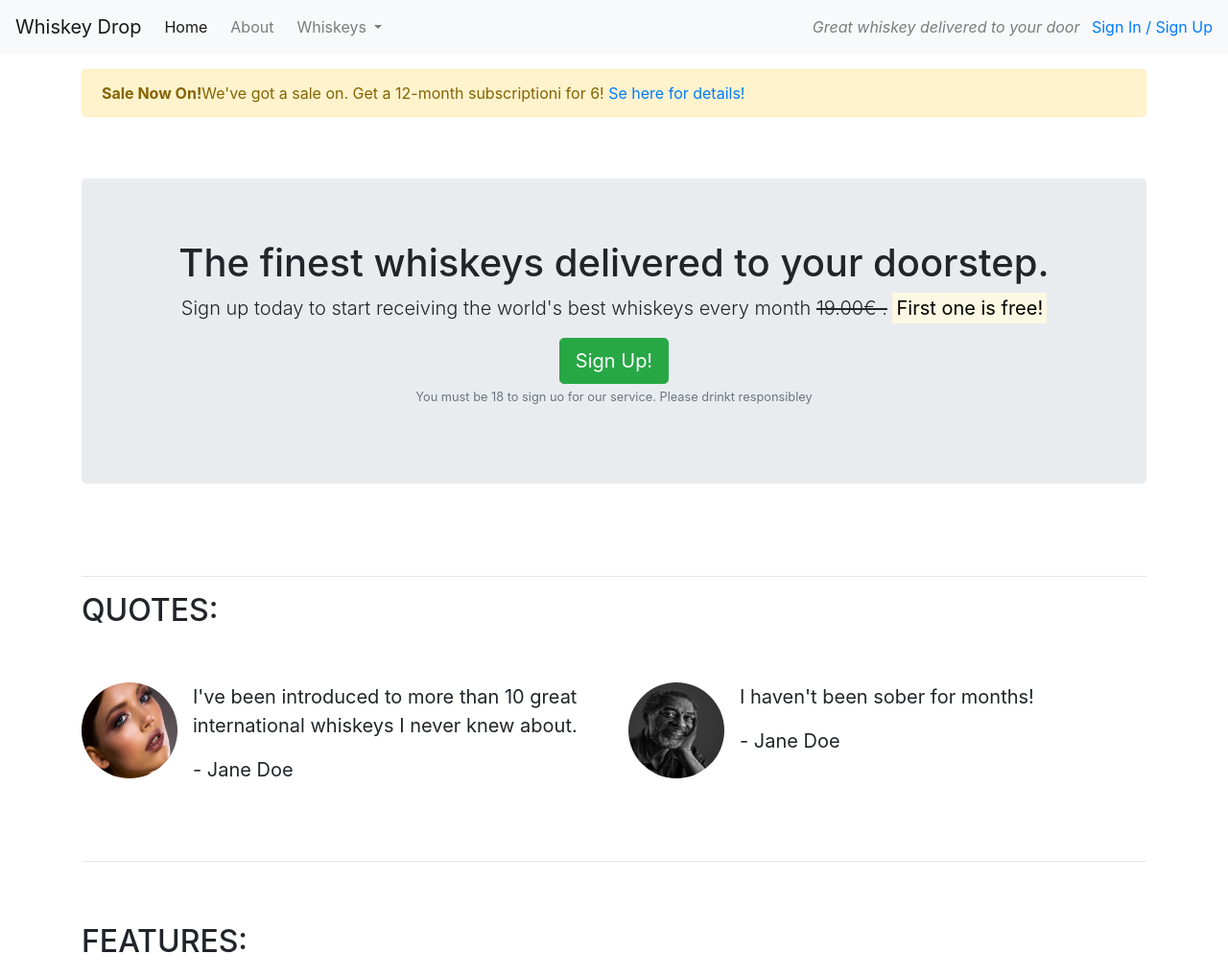
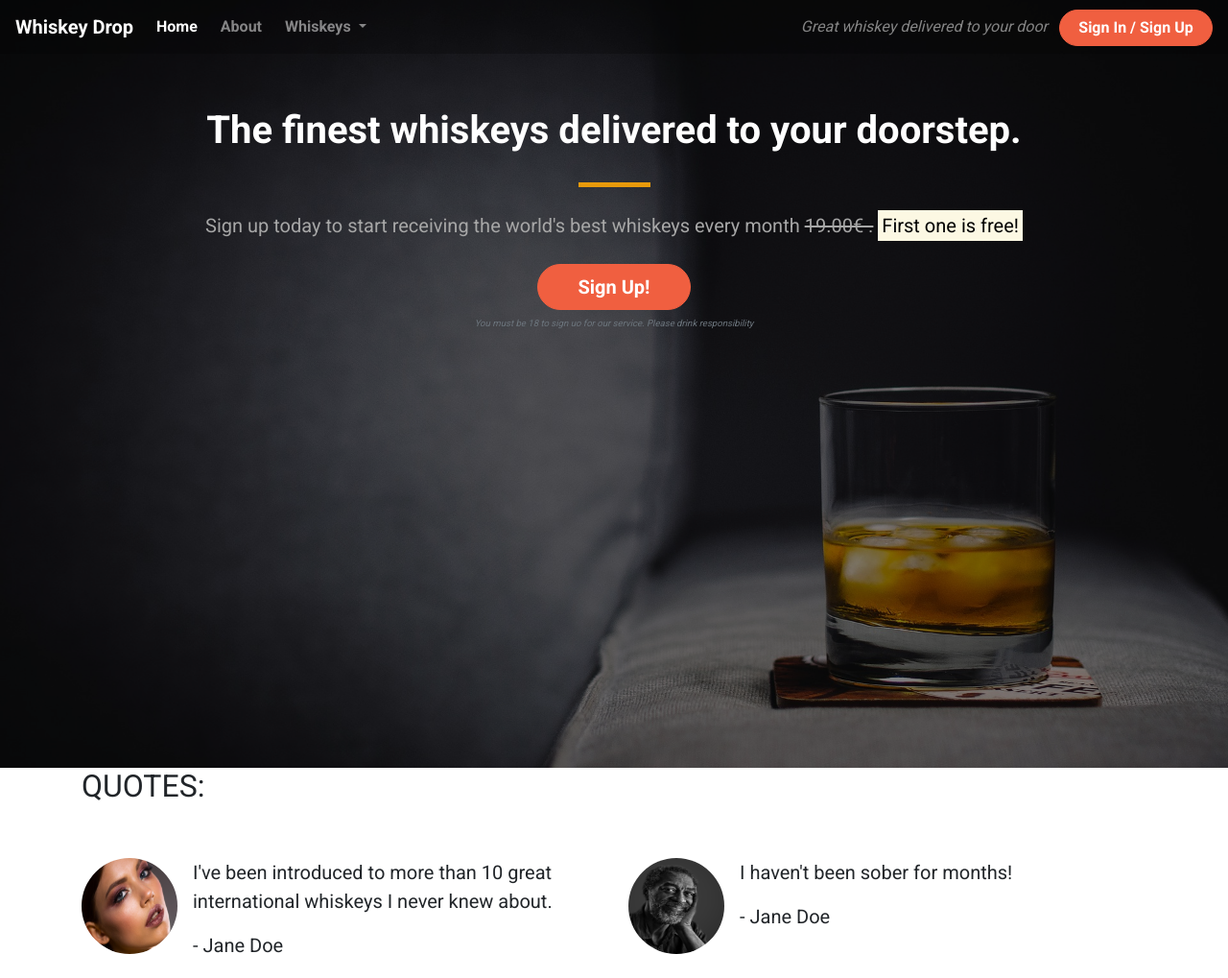
Before and after one commit to AlAliMazen/bootstrap_training, a plain HTML site: page index.html in a window 1280 px wide. Shown: the top 1019 px of the page at 96% size. Drawn offline with nearby package versions, Linux system fonts and the light colour scheme.

Commit message:
Customising the navbar with its links , btns and brand

```diff
--- a/assets/style.css
+++ b/assets/style.css
@@ -1,12 +1,117 @@
-.bg-blue{
-    background-color: blue;
+body{
+    font-family: 'Roboto', sans-serif;
 }
-.bg-red{
-    background-color: red;
+
+.alert-container{
+
 }
-.bg-green{
-    background-color: green;
+.callout-container{
+    height: 100vh; /*vh is modern way to specify that this section should be 100% of the browser view port */
+
+    background: url(../assets/images/whiskey-background.jpg) no-repeat bottom right fixed;
+    -webkit-background-size: cover;
+    -moz-background-size: cover;
+    -o-background-size: cover;
+    background-size: cover;
+    display: flex;
+    align-items: center;
+    justify-content: center;
+    position: relative;
+
 }
-.bg-yellow{
-    background-color: yellow;
+
+.opaque-overlay{
+    position: absolute;
+    top: 0;
+    left: 0;
+    width: 100%;
+    height: 100%;
+    background-color: rgb(0,0,0, 0.5);
 }
+.quotes-container{
+
+}
+
+.features-container{
+
+}
+/*Navbar*/
+.navalert-container{
+    position: absolute;
+    top: 0;
+    left: 0;
+    padding-left: 0;
+    padding-right: 0;
+    z-index: 1;
+}
+.navbar{
+    margin-bottom: 0;
+    border: 0;
+    width: 100%;
+    background-color: rgb(0,0,0, 0.25);
+}
+
+.navbar-brand{
+    color:#fff;
+    font-weight: bold;
+}
+
+.navbar .navbar-toggler{
+    border: 0;
+}
+
+.navbar .navbar-nav a{
+    font-weight: bold;
+}
+/*Jumbotron*/
+.jumbotron{
+    background-color: transparent;
+}
+.jumbotron-header{
+    font-weight: bold;
+    color: white;
+    margin-bottom: 30px;
+}
+.jumbotron .lead{
+    margin: 25px 0;
+    color: #a7a7a7;
+}
+.jumbotron small{
+    font-style: italic;
+    font-size: 60%;
+}
+.block-divider{
+    width: 75px;
+    height: 5px;
+    border: 0;
+}
+
+.block-divider-orange{
+    background-color: #e89a0b;
+}
+.block-divider-short{
+    width: 35px;
+}
+
+/*Buttons call-to-action */
+
+.btn-cta{
+    border-radius: 25px;
+    font-weight: bold;
+    width: 160px;
+}
+
+.btn-red{
+    color: white;
+    background-color:#f05f40 ;
+    border-color: #f05f40;
+
+}
+
+.btn-red:hover,
+.btn-red:active,
+.btn-red:focus,
+.btn-red:active:focus{
+    background-color: #e89a0b;
+    border-color: aqua;
+}
--- a/index.html
+++ b/index.html
@@ -8,12 +8,14 @@
     <link rel="stylesheet" href="https://maxcdn.bootstrapcdn.com/bootstrap/4.1.3/css/bootstrap.min.css">
     <!-- font awesome-->
     <script src="https://kit.fontawesome.com/176b15ee89.js" crossorigin="anonymous"></script>
+    <link href="https://fonts.googleapis.com/css?family=Roboto:400,700" rel="stylesheet">
     <link rel="stylesheet" href="assets/style.css">
 </head>
 
 <body>
     <!--Nav-->
-    <nav class="navbar navbar-light navbar-expand-sm bg-light">
+    <div class="container-fluid navalert-container">
+        <nav class="navbar navbar-dark navbar-expand-sm">
             <a href="/" class="navbar-brand">
                 Whiskey Drop</a>
 
@@ -43,39 +45,50 @@
             </div>
             <div class="d-none d-md-block">
                 <p class="navbar-text my-auto mr-2"><i>Great whiskey delivered to your door</i></p>
-            <a href="/login">Sign In / Sign Up</a>
+                <a href="/login" class="btn btn-cta btn-red">Sign In / Sign Up</a>
             </div>
             <!--</div>-->
         </nav>
-    <article class="container mt-3">
+    </div>
+    <!--
+    <div class="container alert-container">
         <div class="row d-none d-sm-block">
             <div class="col-12">
                 <div class="alert alert-warning">
                     <strong>Sale Now On!</strong>We've got a sale on. Get a 12-month subscriptioni for 6!
-                    <a href="">Se here for details!</a>
+                    <a href="">See here for details!</a>
                 </div>
             </div>
         </div>
+    </div>-->
     <!-- Callout -->
+    <div class="container-fluid callout-container">
+        <div class="opaque-overlay">
             <div class="row">
                 <div class="col-12 my-5">
                     <section class="callout jumbotron text-center">
-                    <h1>The finest whiskeys delivered to your doorstep.</h1>
+                        <h1 class="jumbotron-header">The finest whiskeys delivered to your doorstep.</h1>
+                        <hr class="block-divider block-divider-orange">
                         <p class="lead">Sign up today to start receiving the world's best whiskeys every month
                             <s class="d-none d-sm-inline">19.00€ .</s>
                             <span class="d-inline d-sm-none"><br></span>
                             <strong> <mark>First one is free!</mark></strong>
                         </p>
-                    <button class="btn btn-success btn-lg" data-toggle="modal" data-target="#signUpModal">Sign Up!</button>
-                    <p class="text-muted"><small>You must be 18 to sign uo for our service. Please drinkt
-                            responsibley</small></p>
+                        <button class="btn btn-cta btn-red btn-lg" data-toggle="modal" data-target="#signUpModal">Sign
+                            Up!</button>
+                        <p class="text-muted"><small>You must be 18 to sign uo for our service. Please drink
+                                responsibility</small></p>
                     </section>
                 </div>
             </div>
+        </div>
+    </div>
+
 
     <!-- /.callout -->
-        <hr>
+
     <!-- Quotes -->
+    <div class="container quotes-container">
         <section class="quotes">
             <div class="row">
                 <div class="col-12">
@@ -91,7 +104,8 @@
                         </div>
                         <div class="media-body">
                             <blockquote class="blockquote">
-                                <p>I've been introduced to more than 10 great international whiskeys I never knew about.
+                                <p>I've been introduced to more than 10 great international whiskeys I never knew
+                                    about.
                                 </p>
                                 <p>- Jane Doe</p>
                             </blockquote>
@@ -115,9 +129,12 @@
                 </div>
             </div>
         </section>
+    </div>
+
     <!-- /.quotes -->
-        <hr>
+
     <!-- Features -->
+    <div class="container features-container">
         <section class="features">
             <div class="row">
                 <div class="col-12 my-5">
@@ -129,7 +146,8 @@
                     <div class="feature">
                         <h3><i class="fa-solid fa-gift mr-1 d-none d-sm-block"></i>Feature 1 <span
                                 class="badge bagde-sucess">NEW!</span></h3>
-                        <p>Lorem ipsum dolor sit amet, consectetur adipiscing elit, sed do eiusmod tempor incididunt ut
+                        <p>Lorem ipsum dolor sit amet, consectetur adipiscing elit, sed do eiusmod tempor incididunt
+                            ut
                             labore et dolore
                             magna aliqua. Ut enim ad minim veniam, quis nostrud exercitation ullamco laboris nisi ut
                             aliquip
@@ -141,8 +159,10 @@
                 <div class="col-12 col-md-6 col-lg-4">
                     <div class="feature">
                         <h3><i class="fa-solid fa-credit-card mr-1 d-none d-sm-block"></i>Feature 2</h3>
-                        <p>Lorem ipsum dolor sit amet, consectetur adipiscing elit, sed do eiusmod tempor incididunt ut
-                            labore et dolore magna aliqua. Ut enim ad minim veniam, quis nostrud exercitation ullamco
+                        <p>Lorem ipsum dolor sit amet, consectetur adipiscing elit, sed do eiusmod tempor incididunt
+                            ut
+                            labore et dolore magna aliqua. Ut enim ad minim veniam, quis nostrud exercitation
+                            ullamco
                             laboris nisi ut aliquip ex ea commodo consequat.</p>
                         <p><a href="btn btn-sm btn-light">Read More</a></p>
                     </div>
@@ -150,14 +170,17 @@
                 <div class="col-12 d-md-none d-lg-block col-lg-4">
                     <div class="feature">
                         <h3><i class="fa-solid fa-circle-xmark mr-1 d-none d-sm-block"></i>Feature 3</h3>
-                        <p>Lorem ipsum dolor sit amet, consectetur adipiscing elit, sed do eiusmod tempor incididunt ut
-                            labore et dolore magna aliqua. Ut enim ad minim veniam, quis nostrud exercitation ullamco
+                        <p>Lorem ipsum dolor sit amet, consectetur adipiscing elit, sed do eiusmod tempor incididunt
+                            ut
+                            labore et dolore magna aliqua. Ut enim ad minim veniam, quis nostrud exercitation
+                            ullamco
                             laboris nisi ut aliquip ex ea commodo consequat.</p>
                         <p><a href="btn btn-sm btn-light">Read More</a></p>
                     </div>
                 </div>
             </div>
         </section>
+    </div>
     <!-- /.features -->
     <!--trying grid and respoonisve -->
     <section class="row justify-content-center bg-info">
@@ -165,7 +188,7 @@
         <div class="col-3 bg-red">2</div>
         <div class="col-3 bg-blue">3</div>
     </section>
-    </article>
+
     <div class="modal" tabindex="-1" role="dialog" id="signUpModal">
         <div class="modal-dialog">
             <div class="modal-content">
@@ -179,8 +202,10 @@
                     <form>
                         <div class="form-group">
                             <label for="exampleInputEmail1">Email address</label>
-                          <input type="email" class="form-control" id="exampleInputEmail1" aria-describedby="emailHelp">
-                          <small id="emailHelp" class="form-text text-muted">We'll never share your email with anyone else.</small>
+                            <input type="email" class="form-control" id="exampleInputEmail1"
+                                aria-describedby="emailHelp">
+                            <small id="emailHelp" class="form-text text-muted">We'll never share your email with anyone
+                                else.</small>
                         </div>
                         <div class="form-group">
                             <label for="password">Password</label>
@@ -188,7 +213,8 @@
                         </div>
                         <div class="form-group">
                             <label for="repeatPassword">Repeat Password</label>
-                            <input type="password" class="form-control" id="repeatPassword" placeholder="Repeat Password">
+                            <input type="password" class="form-control" id="repeatPassword"
+                                placeholder="Repeat Password">
                         </div>
 
                         <button type="submit" class="btn btn-sucess">Submit</button>
```
Lines whose indentation alone changed are shown as unchanged.
